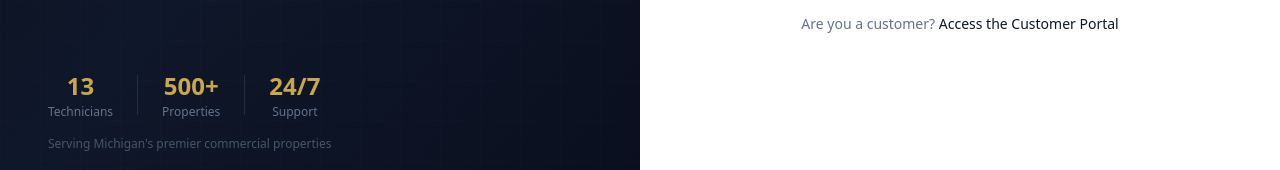
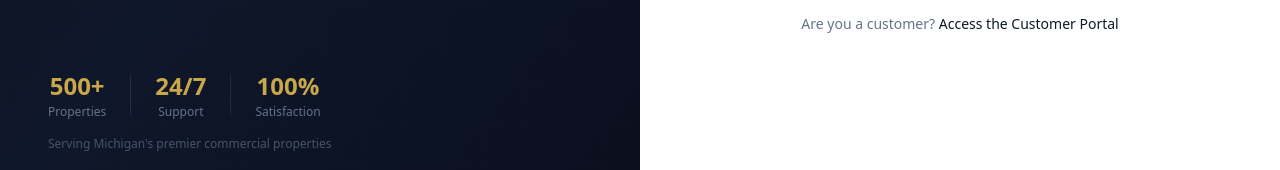
Before and after one commit to bloriner/gemach-connect, a Next.js app: page / in a window 1280 px wide. Shown: the part 600-770 px from the top of the page. Built offline with nearby package versions, Linux system fonts and the light colour scheme.

Commit message:
Remove technician count from landing page stats

```diff
--- a/src/app/page.tsx
+++ b/src/app/page.tsx
@@ -79,11 +79,6 @@ export default function LoginPage() {
           {/* Stats */}
           <div className="flex items-center gap-6">
             <div className="text-center">
-              <div className="text-2xl font-bold text-brand-400">13</div>
-              <div className="text-xs text-slate-500 mt-0.5">Technicians</div>
-            </div>
-            <div className="w-px h-10 bg-white/10" />
-            <div className="text-center">
               <div className="text-2xl font-bold text-brand-400">500+</div>
               <div className="text-xs text-slate-500 mt-0.5">Properties</div>
             </div>
@@ -91,6 +86,11 @@ export default function LoginPage() {
             <div className="text-center">
               <div className="text-2xl font-bold text-brand-400">24/7</div>
               <div className="text-xs text-slate-500 mt-0.5">Support</div>
+            </div>
+            <div className="w-px h-10 bg-white/10" />
+            <div className="text-center">
+              <div className="text-2xl font-bold text-brand-400">100%</div>
+              <div className="text-xs text-slate-500 mt-0.5">Satisfaction</div>
             </div>
           </div>
           <p className="text-xs text-slate-600">Serving Michigan&apos;s premier commercial properties</p>
```
Also changed, not shown: 1 other file (tests, documents, lock files or other folders).
